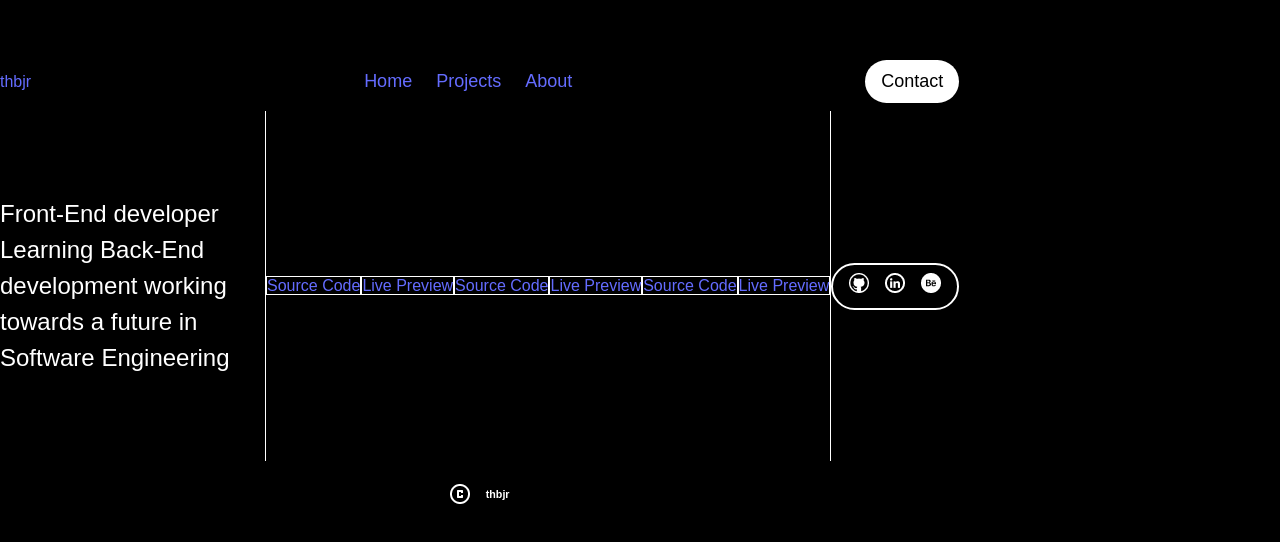
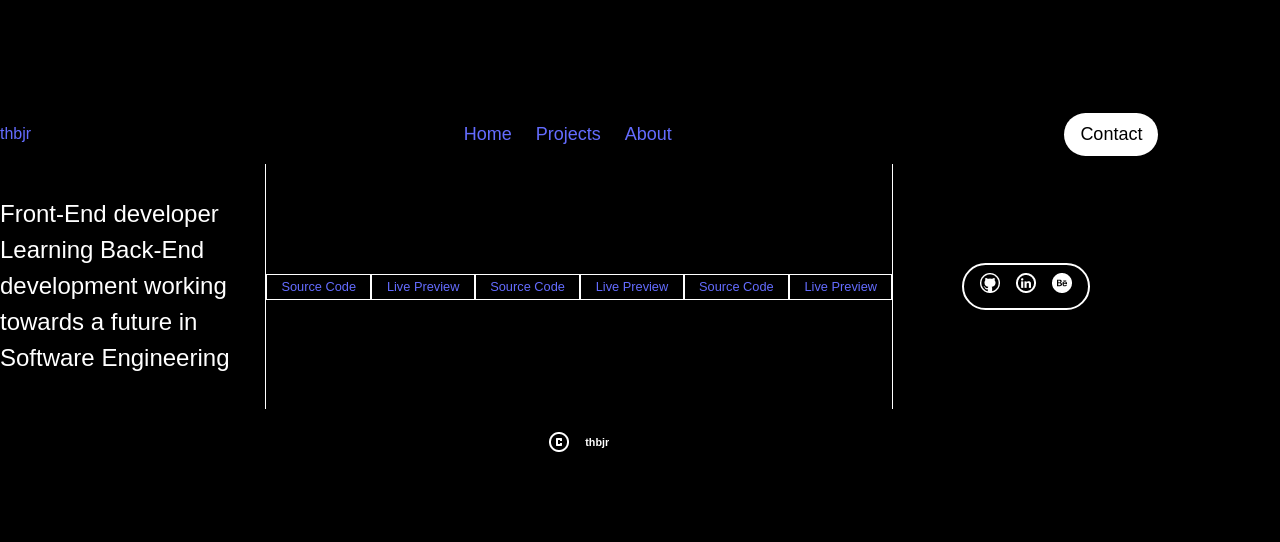
Before and after one commit to Thato-Hopolang/thbjr, a React (Vite) app in the folder thbjr/: page / in a window 1280 px wide. Shown: the part 110-652 px from the top of the page. Built offline with nearby package versions, Linux system fonts and the light colour scheme.

Commit message:
Modifies style/s: - Hero - Navigation - Navigation - Project

```diff
--- a/thbjr/src/Components/Hero/Hero.css
+++ b/thbjr/src/Components/Hero/Hero.css
@@ -1,9 +1,11 @@
 .hero {
   max-width: 16.563rem;
   border-right: 1px solid #fff;
-  height: 21.875rem;
+  height: 15.313rem;
+  width: 16.563rem;
   display: flex;
   align-items: center;
+  justify-content: center;
 }
 
 .hero h3 {
--- a/thbjr/src/Components/Portfolios/Porfolios.css
+++ b/thbjr/src/Components/Portfolios/Porfolios.css
@@ -1,8 +1,10 @@
 .portfolios-holder {
   border-left: 1px solid #fff;
-  height: 21.875rem;
+  height: 15.313rem;
+  width: 16.563rem;
   display: flex;
   align-items: center;
+  justify-content: center;
 }
 
 .portfolios {
--- a/thbjr/src/Components/Projects/Project.css
+++ b/thbjr/src/Components/Projects/Project.css
@@ -10,6 +10,7 @@
 }
 
 .btn-code, .btn-live {
-  font-size: 1rem;
+  font-size: 0.8rem;
   border: 1px solid #fff;
+  padding: 0.275rem 0.9rem;
 }
```
Also changed, not shown: thbjr/src/Components/Navigation/Navigation.css (indentation only).
